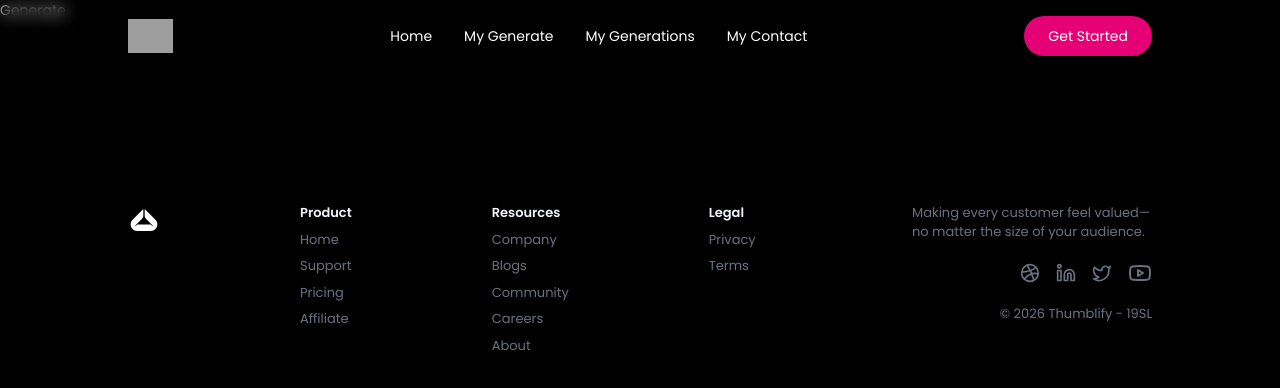
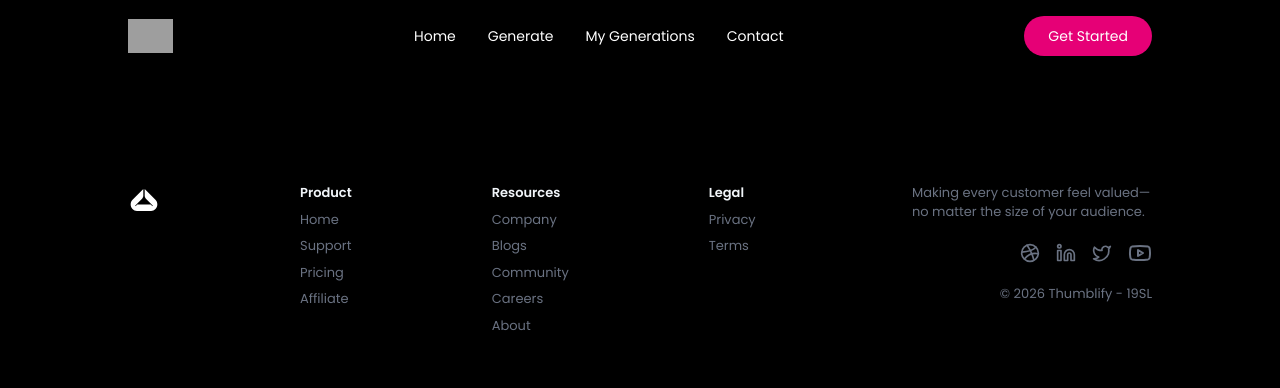
Before and after one commit to mvdevelop/ai-thumbnail-generator, a React (Vite) app in the folder reactjs/: page /generate/1 in a window 1280 px wide. Shown: the top 388 px of the page. Built offline with nearby package versions, Linux system fonts and the light colour scheme; grey boxes are pictures that could not be loaded.

Commit message:
feat: working on generate

```diff
--- a/reactjs/src/components/Navbar.tsx
+++ b/reactjs/src/components/Navbar.tsx
@@ -27,13 +27,13 @@ export default function Navbar() {
                     Home
                   </Link>
                   <Link to="/generate" className="hover:text-pink-300 transition">
-                    My Generate
+                    Generate
                   </Link>
                   <Link to="/my-generation" className="hover:text-pink-300 transition">
                     My Generations
                   </Link>
                   <Link to="/contact" className="hover:text-pink-300 transition">
-                    My Contact
+                    Contact
                   </Link>
                 </div>
 
@@ -47,9 +47,9 @@ export default function Navbar() {
 
             <div className={`fixed inset-0 z-100 bg-black/40 backdrop-blur flex flex-col items-center justify-center text-lg gap-8 md:hidden transition-transform duration-400 ${isOpen ? "translate-x-0" : "-translate-x-full"}`}>
                 <Link onClick={() => setIsOpen(false)} to='/'> Home</Link>
-                <Link onClick={() => setIsOpen(false)} to='/generate'>My Generate</Link>
+                <Link onClick={() => setIsOpen(false)} to='/generate'>Generate</Link>
                 <Link onClick={() => setIsOpen(false)} to='/my-generation'>My Generations</Link>
-                <Link onClick={() => setIsOpen(false)} to='/contact'>My Contact</Link>
+                <Link onClick={() => setIsOpen(false)} to='/contact'>Contact</Link>
                 <Link onClick={() => setIsOpen(false)} to='/login'>Login</Link>
 
                 <button onClick={() => setIsOpen(false)} className="active:ring-3 active:ring-white aspect-square size-10 p-1 items-center justify-center bg-pink-600 hover:bg-pink-700 transition text-white rounded-md flex">
--- a/reactjs/src/pages/Generate.tsx
+++ b/reactjs/src/pages/Generate.tsx
@@ -1,10 +1,19 @@
 
-
+import { useState } from "react";
+import { useParams } from "react-router-dom";
+import type { IThumbnail } from "../assets/assets";
 
 const Generate = () => {
+
+  const { id } = useParams();
+  const [ title, setTitle ] = useState("");
+  const [ additionalDetails, setAdditionalDetails ] = useState("");
+
+  const [ thumbnail, setThumbnail ] = useState<IThumbnail | null>(null);
+
   return (
     <div>
-      Generate
+
     </div>
   )
 }
```
